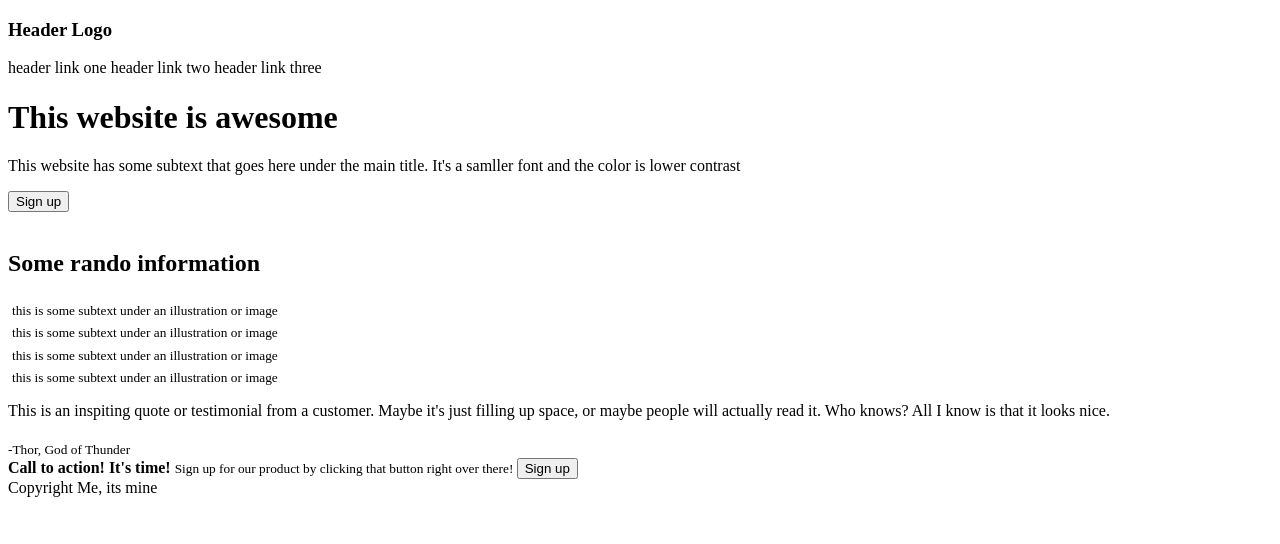
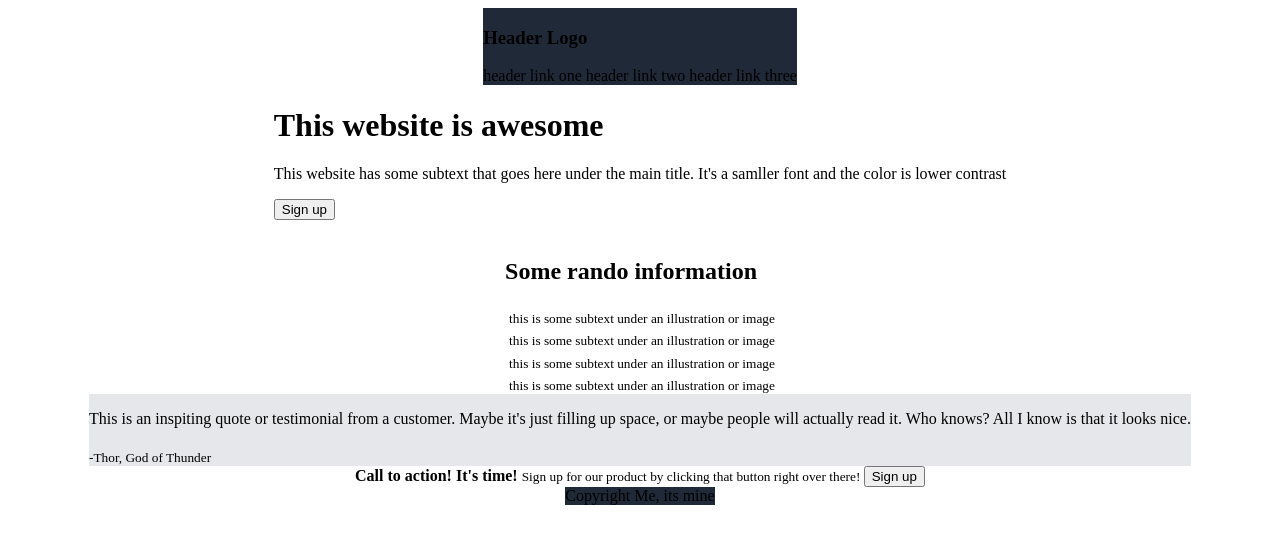
Before and after one commit to sampass/landing-page, a plain HTML site: page index.html in a window 1280 px wide. Drawn offline with Linux system fonts and the light colour scheme.

Commit message:
got things started

```diff
--- a/index.html
+++ b/index.html
@@ -1,13 +1,14 @@
 <!DOCTYPE html>
 <html lang="en">
 <head>
+    <link rel="stylesheet" href="style.css">
     <meta charset="UTF-8">
     <meta http-equiv="X-UA-Compatible" content="IE=edge">
     <meta name="viewport" content="width=device-width, initial-scale=1.0">
     <title>Landing Page</title>
 </head>
 <body>
-    <div>
+    <div class="dark_background">
         <h3>Header Logo</h3>
         <a>header link one</a>
         <a>header link two</a>
@@ -44,7 +45,7 @@
             <sub>this is some subtext under an illustration or image</sub>
         </div>
     </div>
-    <div>
+    <div class="quote">
         <p>This is an inspiting quote or testimonial from a customer.
             Maybe it's just filling up space, or maybe people will actually read it.
             Who knows? All I know is that it looks nice.
@@ -60,7 +61,7 @@
             <button>Sign up</button>
         </div>
     </div>
-    <div>
+    <div class="dark_background">
         Copyright Me, its mine
     </div>
 </body>
--- a/style.css
+++ b/style.css
@@ -2,4 +2,13 @@ body {
     display: flex;
     flex-direction: column;
     align-items: center;
+
 }
+
+.dark_background {
+    background-color: #1F2937;
+}
+
+.quote {
+    background-color: #E5E7eb;
+}
```
